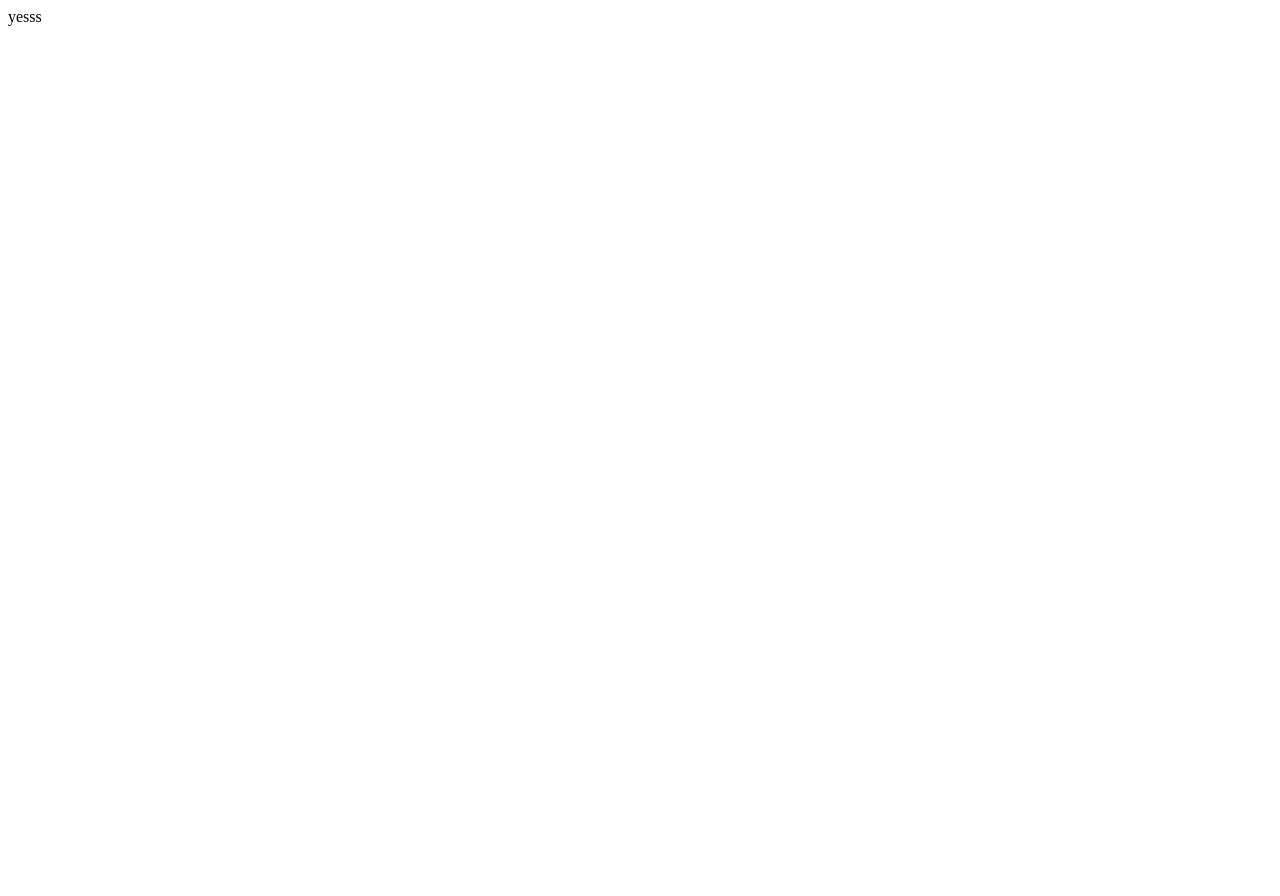
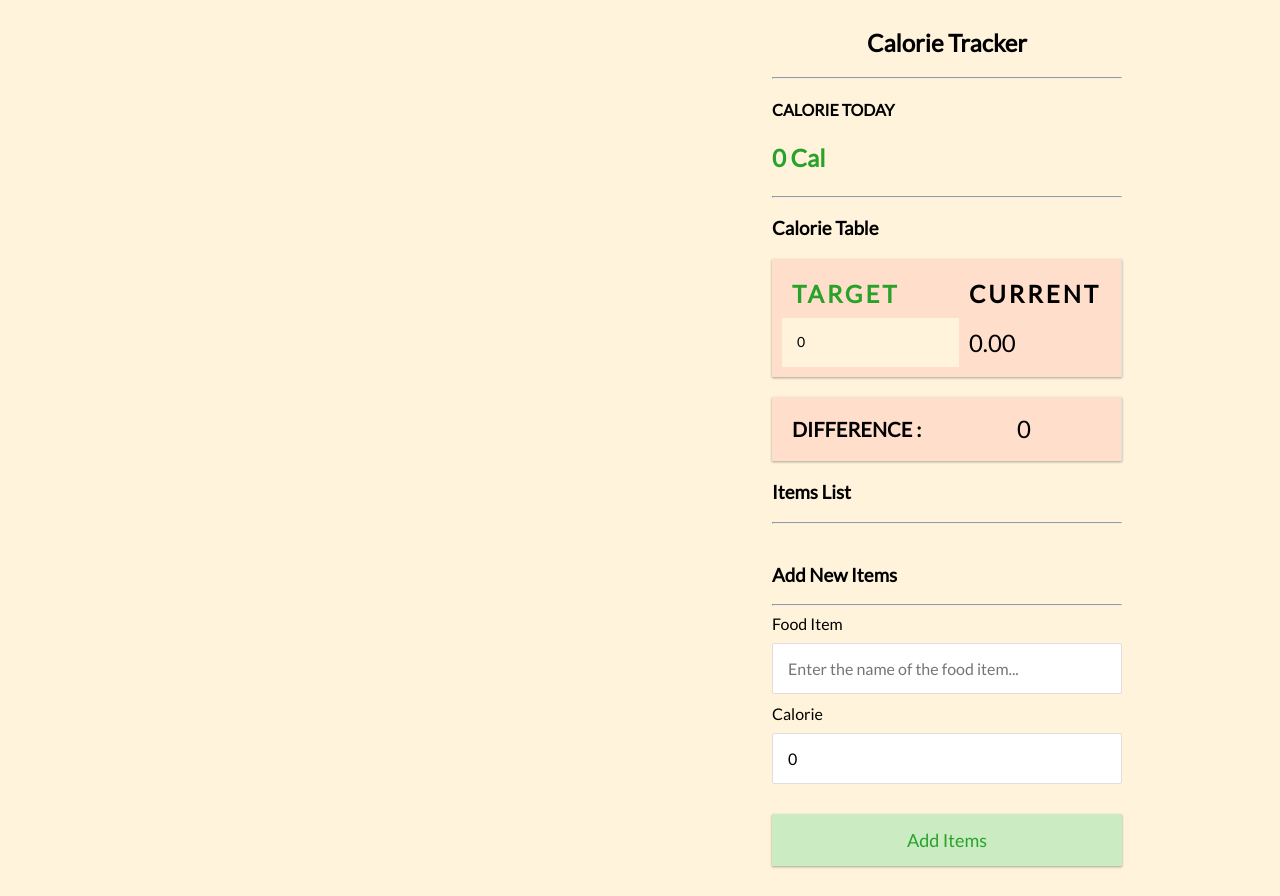
Before and after one commit to shubham-tam/daily_routine, a React (Create React App) app: page / in a window 1280 px wide. Before the commit the page ends 800 px from the top, so only its background shows below. Built offline with nearby package versions, Linux system fonts and the light colour scheme.

Commit message:
Calorie Tracker made

```diff
--- a/src/App.css
+++ b/src/App.css
@@ -1,38 +1,9 @@
-.App {
-  text-align: center;
+@import url("https://fonts.googleapis.com/css2?family=Lato&display=swap");
+
+* {
+  box-sizing: border-box;
+  font-family: "Lato", sans-serif;
+  /* background-color: #f7f7f7; */
+  background-color: #fff3db;
+  /* background-color: red; */
 }
-
-.App-logo {
-  height: 40vmin;
-  pointer-events: none;
-}
-
-@media (prefers-reduced-motion: no-preference) {
-  .App-logo {
-    animation: App-logo-spin infinite 20s linear;
-  }
-}
-
-.App-header {
-  background-color: #282c34;
-  min-height: 100vh;
-  display: flex;
-  flex-direction: column;
-  align-items: center;
-  justify-content: center;
-  font-size: calc(10px + 2vmin);
-  color: white;
-}
-
-.App-link {
-  color: #61dafb;
-}
-
-@keyframes App-logo-spin {
-  from {
-    transform: rotate(0deg);
-  }
-  to {
-    transform: rotate(360deg);
-  }
-}
--- a/src/App.js
+++ b/src/App.js
@@ -1,7 +1,8 @@
 import "./App.css";
+import { CalorieTracker } from "./CalorieTracker";
 
 function App() {
-  return <div>yesss</div>;
+  return <CalorieTracker />;
 }
 
 export default App;
--- /dev/null
+++ b/src/CalorieTracker.jsx
@@ -0,0 +1,20 @@
+import React from "react";
+import { Header } from "./Components/Header";
+import { CalorieTable } from "./Components/CalorieTable";
+import { Right } from "./style/AllComponentStyle";
+import { ItemsList } from "./Components/ItemsList";
+import { AddItems } from "./Components/AddItems";
+import { GlobalProvider } from "./Components/context/GlobalState";
+
+export const CalorieTracker = () => {
+  return (
+    <Right>
+      <GlobalProvider>
+        <Header />
+        <CalorieTable />
+        <ItemsList />
+        <AddItems />
+      </GlobalProvider>
+    </Right>
+  );
+};
--- /dev/null
+++ b/src/Components/AddItems.js
@@ -0,0 +1,53 @@
+import React, { useState, useContext } from "react";
+import { Input, ButtonAdd, Difference } from "../style/CalorieStyle";
+import { GlobalContext } from "./context/GlobalState";
+
+export const AddItems = () => {
+  const [text, setText] = useState("");
+  const [amount, setAmount] = useState(0);
+
+  const { addCalorie } = useContext(GlobalContext);
+
+  const onSubmit = (e) => {
+    e.preventDefault();
+
+    const newItem = {
+      id: Math.floor(Math.random() * 10000000),
+      text,
+      amount: +amount,
+    };
+
+    addCalorie(newItem);
+  };
+
+  return (
+    <>
+      <h3>Add New Items</h3>
+      <hr />
+
+      <form onSubmit={onSubmit}>
+        <div>
+          <label htmlFor="item"> Food Item</label>
+          <Input
+            type="text"
+            value={text}
+            onChange={(e) => setText(e.target.value)}
+            placeholder="Enter the name of the food item..."
+          />
+        </div>
+
+        <div>
+          <label htmlFor="value"> Calorie </label>
+          <Input
+            type="number"
+            value={amount}
+            onChange={(e) => setAmount(e.target.value)}
+            placeholder="Enter the amount of calorie in the food..."
+          />
+        </div>
+
+        <ButtonAdd> Add Items </ButtonAdd>
+      </form>
+    </>
+  );
+};
--- /dev/null
+++ b/src/Components/Calorie.js
@@ -0,0 +1,17 @@
+import React, { useContext } from "react";
+import { Li, ButtonDeleteItem } from "../style/CalorieStyle";
+import { GlobalContext } from "./context/GlobalState";
+
+export const Calorie = ({ calorie }) => {
+  const { deleteCalorie } = useContext(GlobalContext);
+
+  return (
+    <Li>
+      {calorie.text}{" "}
+      <span style={{ backgroundColor: "#fff" }}> {calorie.amount}</span>
+      <ButtonDeleteItem onClick={() => deleteCalorie(calorie.id)}>
+        x
+      </ButtonDeleteItem>
+    </Li>
+  );
+};
--- /dev/null
+++ b/src/Components/CalorieTable.js
@@ -0,0 +1,82 @@
+import styled from "styled-components";
+import React, { useState, useContext } from "react";
+import {
+  CalorieDataTable,
+  Target,
+  Current,
+  Difference,
+  H1,
+  Value,
+  DiffValue,
+  InputCalorie,
+} from "../style/CalorieStyle";
+import { GlobalContext } from "./context/GlobalState";
+
+export const CalorieTable = () => {
+  const { calories } = useContext(GlobalContext);
+  const [target, setTarget] = useState(0);
+
+  const amounts = calories.map((calorie) => calorie.amount);
+
+  const total = amounts.reduce((prev, cur) => (prev += cur), 0).toFixed(2);
+
+  const difference = target - total;
+
+  // function handleKeyDown(e) {
+  //   if (e.key === "Enter") {
+  //     console.log("enter");
+  //     if (target) {
+  //       <InputCalorie />;
+  //     }
+  //   }
+  // }
+
+  const H1Target = styled.div`
+    display: flex;
+    justify-content: space-between;
+    letter-spacing: 3px;
+    font-weight: 600;
+    font-size: 24px;
+    // margin-bottom: 20px;
+    // align-items: center;
+    padding: 10px;
+    // background-color: #fff;
+    background-color: #ffdfcc;
+    color: ${difference < 0 ? "red" : "#28A228"};
+  `;
+
+  const HeaderValue = styled.h3`
+    font-size: 24px;
+
+    color: ${difference < 0 ? "red" : "#28A228"};
+  `;
+
+  return (
+    <div>
+      <h4>CALORIE TODAY</h4>
+      <HeaderValue> {difference} Cal</HeaderValue>
+      <hr />
+      <h3>Calorie Table</h3>
+      <CalorieDataTable>
+        <Target>
+          <H1Target> TARGET</H1Target>
+          <InputCalorie
+            type="number"
+            value={target}
+            onChange={(e) => setTarget(e.target.value)}
+            // onKeyDown={handleKeyDown}
+            placeholder="Today's target"
+          />
+        </Target>
+        <Current>
+          <H1>CURRENT</H1>
+          <Value> {total} </Value>
+        </Current>
+      </CalorieDataTable>
+      <CalorieDataTable>
+        <Difference>DIFFERENCE :</Difference>{" "}
+        <DiffValue> {difference}</DiffValue>
+      </CalorieDataTable>
+    </div>
+  );
+};
--- /dev/null
+++ b/src/Components/Header.js
@@ -0,0 +1,12 @@
+import React from "react";
+
+export const Header = () => {
+  return (
+    <>
+      <h2 style={{ display: "flex", justifyContent: "center" }}>
+        Calorie Tracker
+      </h2>
+      <hr />
+    </>
+  );
+};
--- /dev/null
+++ b/src/Components/ItemsList.js
@@ -0,0 +1,20 @@
+import React, { useContext } from "react";
+import { Calorie } from "./Calorie";
+import { Ul } from "../style/CalorieStyle";
+import { GlobalContext } from "./context/GlobalState";
+
+export const ItemsList = ({ calorie }) => {
+  const { calories } = useContext(GlobalContext);
+
+  return (
+    <>
+      <h3>Items List</h3>
+      <hr />
+      <Ul>
+        {calories.map((calorie) => (
+          <Calorie key={calorie.id} calorie={calorie} />
+        ))}
+      </Ul>
+    </>
+  );
+};
--- /dev/null
+++ b/src/Components/context/AppReducer.js
@@ -0,0 +1,19 @@
+export default (state, action) => {
+  switch (action.type) {
+    case "DELETE_CALORIES":
+      return {
+        ...state,
+        calories: state.calories.filter(
+          (calorie) => calorie.id !== action.payload
+        ),
+      };
+    case "ADD_CALORIES":
+      return {
+        ...state,
+        calories: [action.payload, ...state.calories],
+      };
+
+    default:
+      return state;
+  }
+};
--- /dev/null
+++ b/src/Components/context/GlobalState.js
@@ -0,0 +1,42 @@
+import React, { createContext, useReducer } from "react";
+import AppReducer from "./AppReducer";
+
+const initialState = {
+  calories: [
+    // { id: 1, text: "Rice", amount: 500 },
+    // { id: 2, text: "Chicken", amount: 300 },
+    // { id: 3, text: "Vegetables", amount: 150 },
+    // { id: 4, text: "Coke", amount: 250 },
+  ],
+};
+
+// Create context
+
+export const GlobalContext = createContext(initialState);
+
+// Provider component
+
+export const GlobalProvider = ({ children }) => {
+  const [state, dispatch] = useReducer(AppReducer, initialState);
+
+  // Actions
+  function deleteCalorie(id) {
+    dispatch({ type: "DELETE_CALORIES", payload: id });
+  }
+  // Add calorie
+  function addCalorie(calorie) {
+    dispatch({ type: "ADD_CALORIES", payload: calorie });
+  }
+
+  return (
+    <GlobalContext.Provider
+      value={{
+        calories: state.calories,
+        deleteCalorie,
+        addCalorie,
+      }}
+    >
+      {children}
+    </GlobalContext.Provider>
+  );
+};
--- /dev/null
+++ b/src/style/AllComponentStyle.js
@@ -0,0 +1,7 @@
+import styled from "styled-components";
+
+export const Right = styled.div`
+  float: right;
+  // margin-top: 100px;
+  margin-right: 150px;
+`;
--- /dev/null
+++ b/src/style/CalorieStyle.js
@@ -0,0 +1,152 @@
+import styled from "styled-components";
+
+// Calorie Table
+
+export const CalorieDataTable = styled.div`
+  display: flex;
+  justify-content: space-between;
+  margin: 20px 0;
+  width: 350px;
+  // background-color: #fff;
+  background-color: #ffdfcc;
+  padding: 10px;
+  box-shadow: 0 1px 3px rgba(0, 0, 0, 0.12), 0 1px 2px rgba(0, 0, 0, 0.24);
+  border-right: 1px solid #dedede;
+`;
+
+export const Target = styled.div``;
+export const Current = styled.div``;
+export const InputCalorie = styled.input`
+  font-size: 14px;
+  // background-color: #ffdfcc;
+  padding: 15px;
+  border: 0;
+  width: 100%;
+
+  &:focus {
+    outline: 0;
+  }
+`;
+
+export const H1 = styled.div`
+  display: flex;
+  justify-content: space-between;
+  letter-spacing: 3px;
+  font-weight: 600;
+  font-size: 24px;
+  // margin-bottom: 20px;
+  // align-items: center;
+  padding: 10px;
+  // background-color: #fff;
+  background-color: #ffdfcc;
+
+  // &:first-child {
+  //   marign-right: 20px;
+  //   border-right: 1px solid #dedede;
+  // }
+`;
+
+export const Value = styled.div`
+  display: flex;
+  justify-content: flex-start;
+  // float: left;
+  // margin-top: 10px;
+  font-size: 24px;
+  // background-color: #fff;
+  background-color: #ffdfcc;
+  padding: 10px;
+
+  // border-right: 1px solid #dedede;
+`;
+
+export const Difference = styled.div`
+  display: flex;
+  width: 350px;
+  font-weight: 600;
+  font-size: 20px;
+  // background-color: #fff;
+  background-color: #ffdfcc;
+  padding: 10px;
+  // box-shadow: 0 1px 3px rgba(0, 0, 0, 0.12), 0 1px 2px rgba(0, 0, 0, 0.24);
+`;
+
+export const DiffValue = styled.div`
+  display: flex;
+  //   justify-content: center;
+  //   justify-content: space-between;
+  align-items: center;
+  margin-right: 80px;
+  font-size: 24px;
+  // background-color: #fff;
+  background-color: #ffdfcc;
+  // padding: 20px;
+`;
+
+// Items Table
+
+export const ButtonDeleteItem = styled.button`
+  cursor: pointer;
+  background-color: #e74c3c;
+  border: 0;
+  color: #fff;
+  font-size: 20px;
+  line-height: 20px;
+  padding: 2px 5px;
+  position: absolute;
+  top: 50%;
+  left: 0;
+  opacity: 0;
+  transform: translate(-100%, -50%);
+  transition: opacity 0.3s ease;
+`;
+
+export const Ul = styled.ul`
+  list-style-type: none;
+  padding: 0;
+  margin-bottom: 40px;
+`;
+
+export const Li = styled.li`
+  background-color: #fff;
+  display: flex;
+  justify-content: space-between;
+  position: relative;
+  padding: 10px;
+  // margin: 10px 0;
+  box-shadow: 0 1px 3px rgba(0, 0, 0, 0.12), 0 1px 2px rgba(0, 0, 0, 0.24);
+
+  &:hover ${ButtonDeleteItem} {
+    opacity: 1;
+  }
+`;
+
+// Add Calorie
+
+export const Input = styled.input`
+  display: flex;
+  margin: 10px 0;
+  // display: block;
+  padding: 15px;
+  width: 100%;
+  border: 1px solid #dedede;
+  border-radius: 2px;
+  font-size: 16px;
+  background-color: #fff;
+`;
+
+export const ButtonAdd = styled.button`
+  cursor: pointer;
+  border: 0;
+  padding: 15px;
+  margin: 20px 0 30px;
+  width: 100%;
+  font-size: 18px;
+  box-shadow: 0 1px 3px rgba(0, 0, 0, 0.12), 0 1px 2px rgba(0, 0, 0, 0.24);
+  color: #28a228;
+  // background-color: #9c88ff;
+  background-color: #cbebc3;
+
+  &:focus {
+    outline: 0;
+  }
+`;
```
